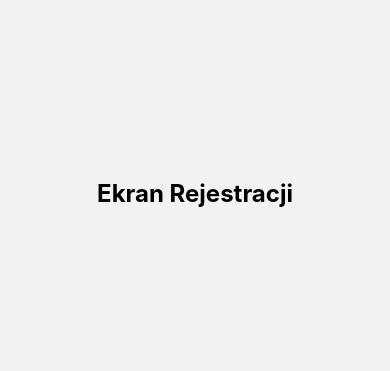
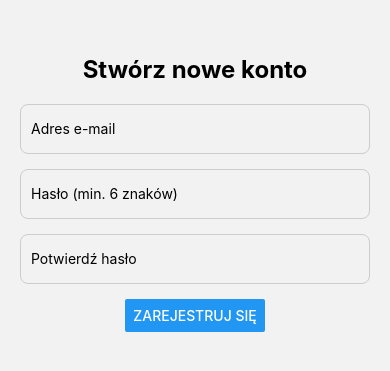
Before and after one commit to pweat/Opieka-Plus, a React Native app: screen /Register in a window 390 px wide. Shown: the part 229-600 px from the top of the page. Built offline with nearby package versions, Linux system fonts and the light colour scheme; no server answers.

Commit message:
Faza 1: Build RegisterScreen UI and connect to Firebase Auth

```diff
--- a/app/screens/RegisterScreen.tsx
+++ b/app/screens/RegisterScreen.tsx
@@ -1,17 +1,112 @@
-import React from "react";
-import { View, Text, StyleSheet } from "react-native";
+import React, { useState } from "react";
+import { View, Text, TextInput, Button, StyleSheet, Alert } from "react-native";
+// Importujemy nasze skonfigurowane 'auth' z Firebase oraz funkcję do tworzenia użytkownika
+import { auth } from "../../firebaseConfig"; // Zwróć uwagę na '../../' - wychodzimy dwa poziomy wyżej z folderu /app/screens
+import { createUserWithEmailAndPassword } from "firebase/auth";
 
-const RegisterScreen = () => {
+const RegisterScreen = ({ navigation }: { navigation: any }) => {
+  // Tworzymy "stan" (pudełka w pamięci) do przechowywania wartości z pól tekstowych.
+  // Za każdym razem, gdy użytkownik coś wpisze, będziemy aktualizować te zmienne.
+  const [email, setEmail] = useState("");
+  const [password, setPassword] = useState("");
+  const [confirmPassword, setConfirmPassword] = useState("");
+
+  // Funkcja, która zostanie wywołana po naciśnięciu przycisku "Zarejestruj"
+  const handleRegister = async () => {
+    // 1. Prosta walidacja danych
+    if (!email || !password || !confirmPassword) {
+      Alert.alert("Błąd", "Wszystkie pola są wymagane.");
+      return;
+    }
+    if (password !== confirmPassword) {
+      Alert.alert("Błąd", "Hasła nie są takie same.");
+      return;
+    }
+
+    // 2. Próba utworzenia użytkownika w Firebase
+    try {
+      // Używamy funkcji z biblioteki Firebase, przekazując jej nasz obiekt 'auth' oraz dane użytkownika
+      const userCredential = await createUserWithEmailAndPassword(
+        auth,
+        email,
+        password
+      );
+      // Jeśli się udało, userCredential zawiera informacje o nowym użytkowniku
+      console.log("Użytkownik zarejestrowany!", userCredential.user);
+      Alert.alert("Sukces!", "Konto zostało pomyślnie utworzone.");
+      // Przekierowujemy użytkownika na ekran logowania
+      navigation.navigate("Login");
+    } catch (error: any) {
+      // 3. Obsługa błędów z Firebase
+      console.error(error);
+      // Firebase zwraca przydatne komunikaty błędów, które możemy pokazać użytkownikowi
+      if (error.code === "auth/email-already-in-use") {
+        Alert.alert("Błąd", "Ten adres email jest już zajęty.");
+      } else if (error.code === "auth/weak-password") {
+        Alert.alert(
+          "Błąd",
+          "Hasło jest zbyt słabe. Powinno mieć co najmniej 6 znaków."
+        );
+      } else {
+        Alert.alert("Błąd rejestracji", error.message);
+      }
+    }
+  };
+
   return (
     <View style={styles.container}>
-      <Text style={styles.title}>Ekran Rejestracji</Text>
+      <Text style={styles.title}>Stwórz nowe konto</Text>
+
+      {/* TextInput to pole do wpisywania tekstu */}
+      <TextInput
+        style={styles.input}
+        placeholder="Adres e-mail"
+        value={email} // Wartość pola jest powiązana z naszym stanem 'email'
+        onChangeText={setEmail} // Każda zmiana w polu aktualizuje stan 'email'
+        keyboardType="email-address" // Pokazuje klawiaturę zoptymalizowaną pod e-mail
+        autoCapitalize="none" // Wyłącza automatyczne wielkie litery
+      />
+      <TextInput
+        style={styles.input}
+        placeholder="Hasło (min. 6 znaków)"
+        value={password}
+        onChangeText={setPassword}
+        secureTextEntry // Ukrywa wpisywany tekst (wyświetla kropki)
+      />
+      <TextInput
+        style={styles.input}
+        placeholder="Potwierdź hasło"
+        value={confirmPassword}
+        onChangeText={setConfirmPassword}
+        secureTextEntry
+      />
+
+      <Button title="Zarejestruj się" onPress={handleRegister} />
     </View>
   );
 };
 
 const styles = StyleSheet.create({
-  container: { flex: 1, justifyContent: "center", alignItems: "center" },
-  title: { fontSize: 24, fontWeight: "bold" },
+  container: {
+    flex: 1,
+    justifyContent: "center",
+    alignItems: "center",
+    padding: 20,
+  },
+  title: {
+    fontSize: 24,
+    fontWeight: "bold",
+    marginBottom: 20,
+  },
+  input: {
+    width: "100%",
+    height: 50,
+    borderWidth: 1,
+    borderColor: "#ccc",
+    borderRadius: 8,
+    paddingHorizontal: 10,
+    marginBottom: 15,
+  },
 });
 
 export default RegisterScreen;
```
